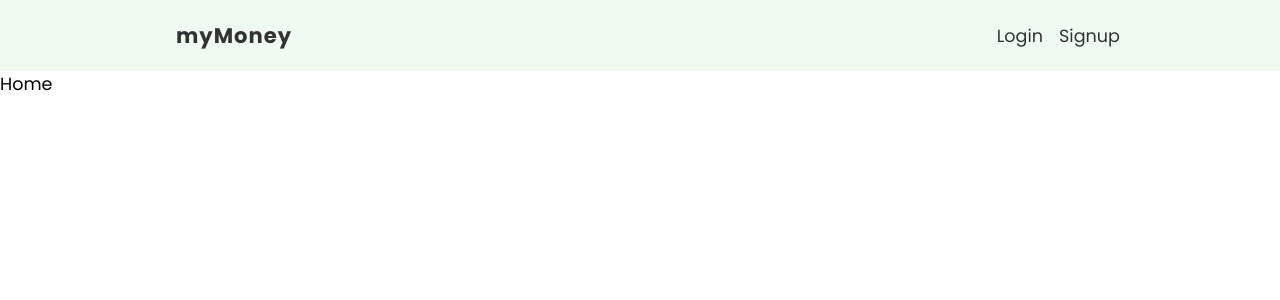
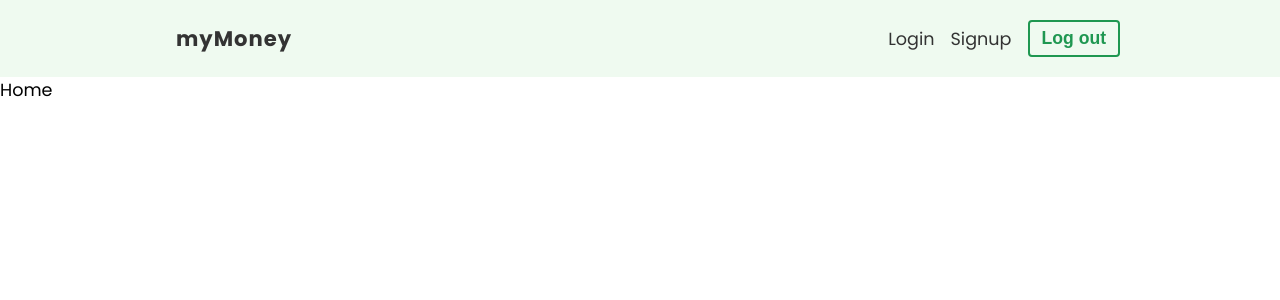
Before and after one commit to redapy/Finance-tracker, a React (Create React App) app: page / in a window 1280 px wide. Shown: the top 300 px of the page. Built offline with nearby package versions, Linux system fonts and the light colour scheme.

Commit message:
add a log out button to the Navbar component

```diff
--- a/src/components/navbar/Navbar.js
+++ b/src/components/navbar/Navbar.js
@@ -1,7 +1,9 @@
 import { Link } from "react-router-dom";
+import { useSignOut } from "../../hooks/useSignOut";
 import styles from "./Navbar.module.css";
 
 const Navbar = () => {
+  const { logout } = useSignOut();
   return (
     <nav data-testid="navbar" className={styles.navbar}>
       <ul>
@@ -15,6 +17,11 @@ const Navbar = () => {
         <li>
           <Link to="/signup">Signup</Link>
         </li>
+        <li>
+          <button className="btn" onClick={logout}>
+            Log out
+          </button>
+        </li>
       </ul>
     </nav>
   );
```
